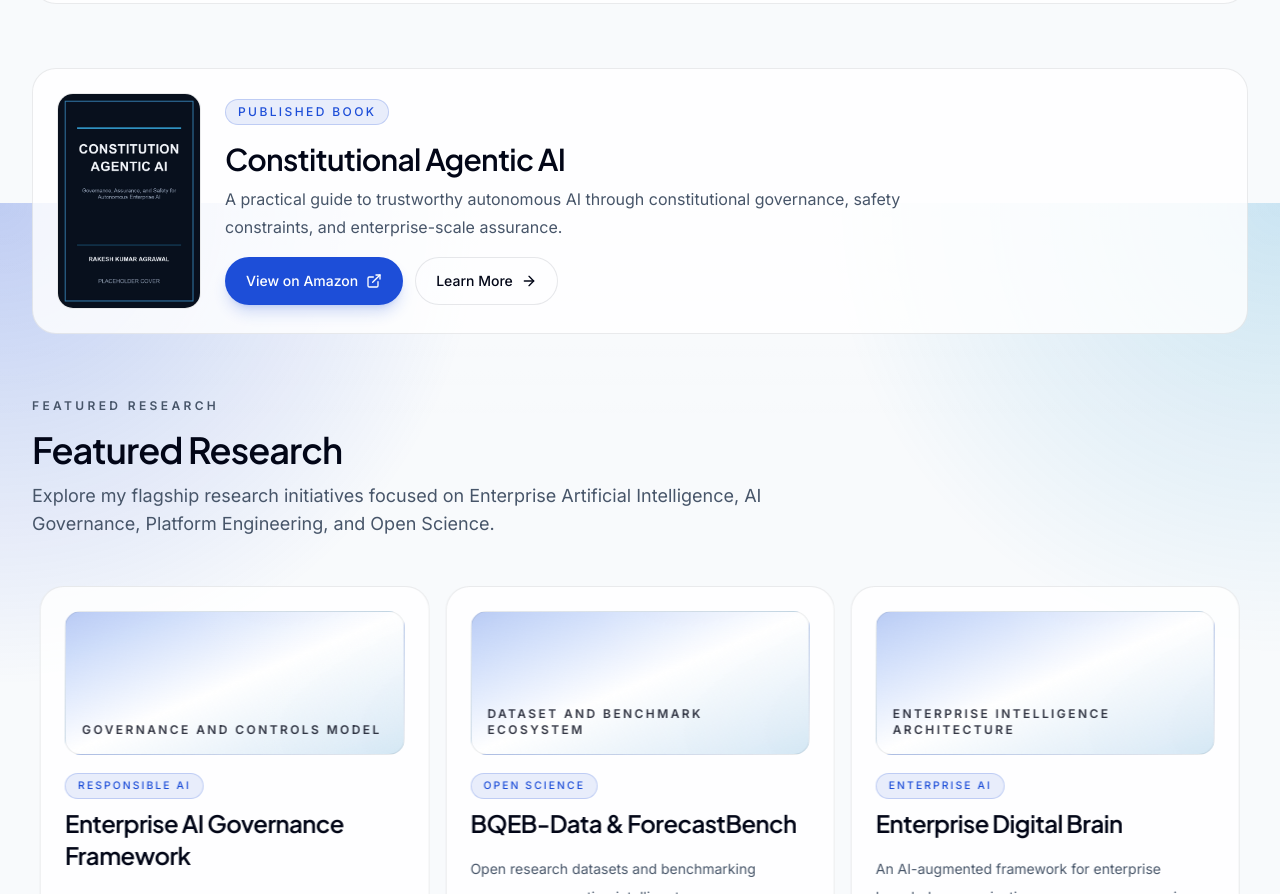
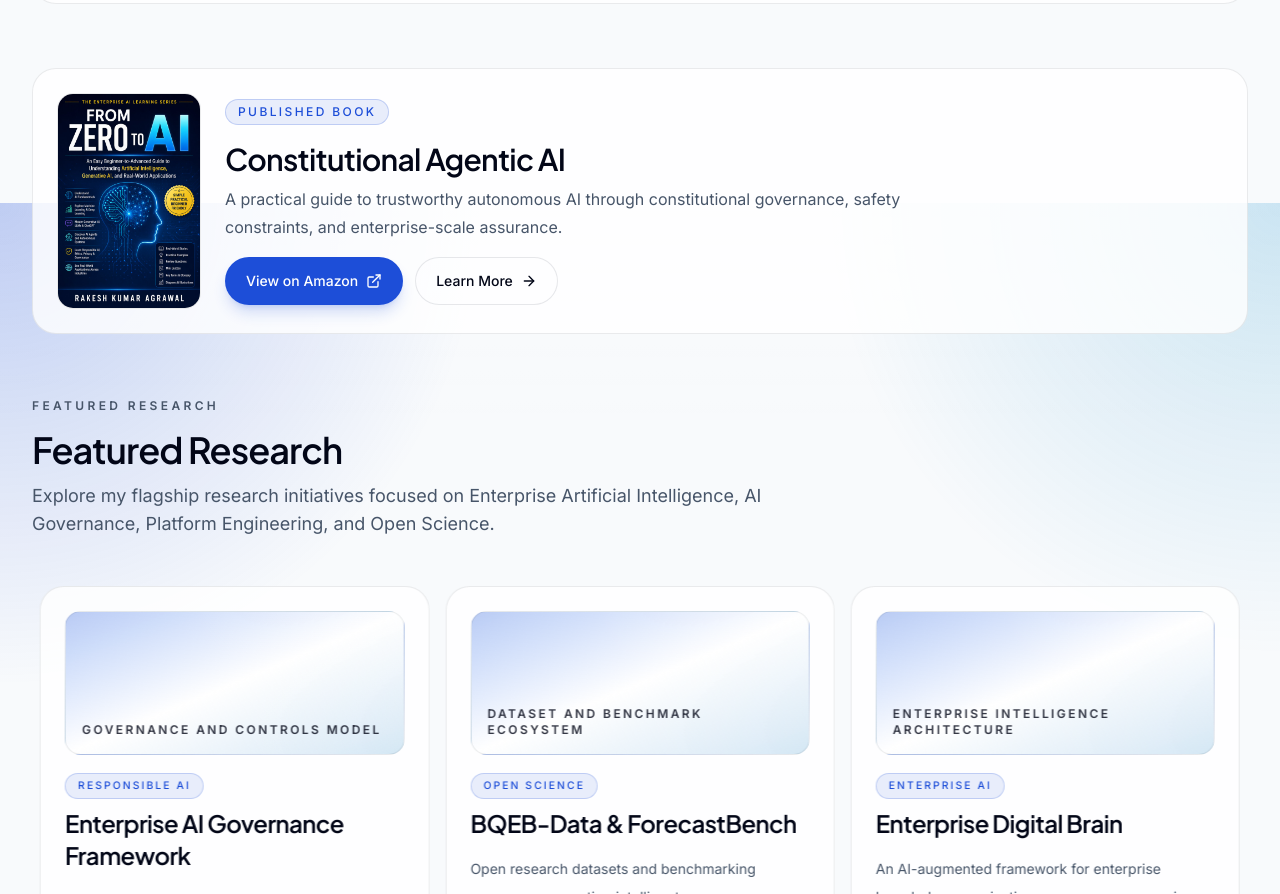
Before and after one commit to RakeshKumarAgrawal/RakeshKumarAgrawal.github.io, a Next.js app: page / in a window 1280 px wide. Shown: the part 2197-3091 px from the top of the page. Built offline with nearby package versions, Linux system fonts and the light colour scheme.

Commit message:
fix(books): update featured book cover image

```diff
--- a/src/components/home/FeaturedBook.tsx
+++ b/src/components/home/FeaturedBook.tsx
@@ -18,8 +18,8 @@ export default function FeaturedBook() {
             <div className="grid gap-6 sm:grid-cols-[9rem_1fr] sm:items-center">
               <div className="relative mx-auto aspect-[2/3] w-36 overflow-hidden rounded-2xl border border-border/70 bg-surface sm:mx-0">
                 <Image
-                  src="/images/books/book-cover.jpg"
-                  alt="Cover of Constitutional Agentic AI"
+                  src="/images/books/from-zero-to-ai.jpg"
+                  alt="Cover of From Zero to AI"
                   fill
                   sizes="144px"
                   className="object-cover"
```
Also changed, not shown: public/images/books/from-zero-to-ai.jpg (added).
